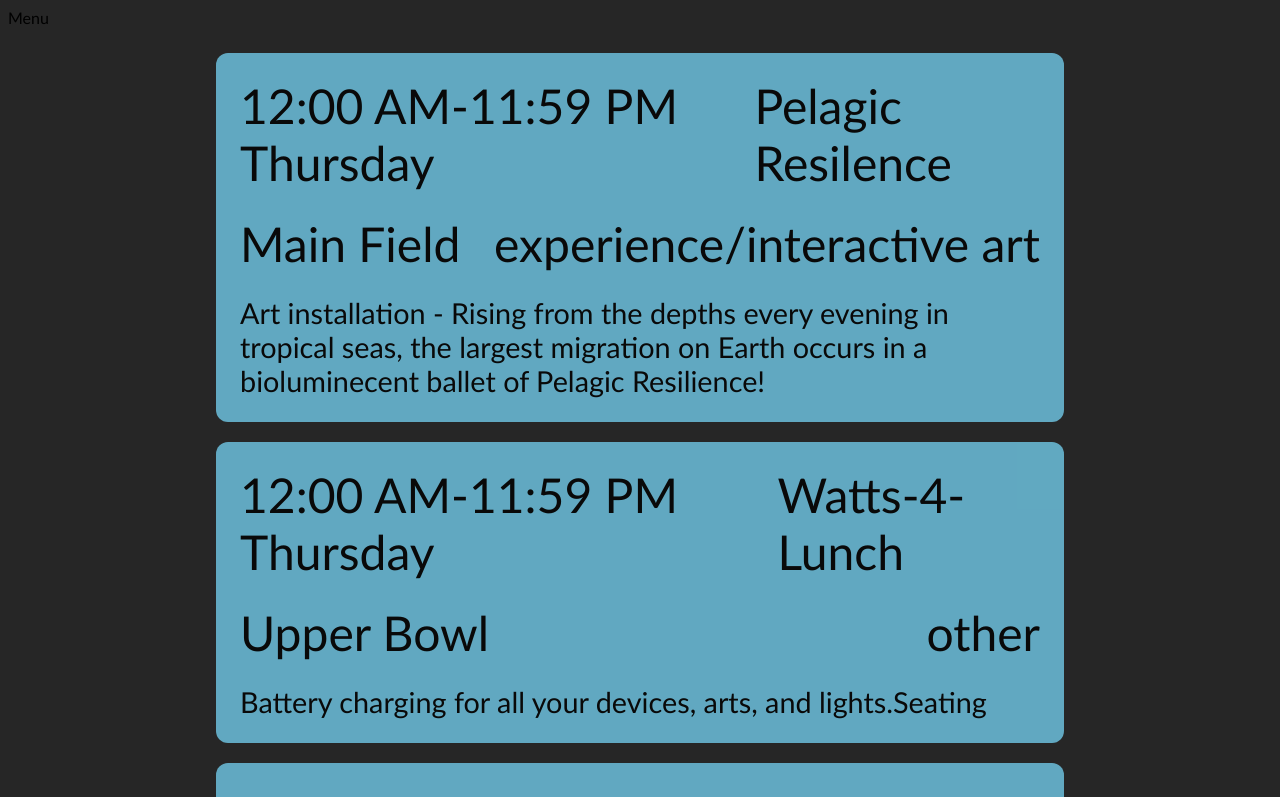
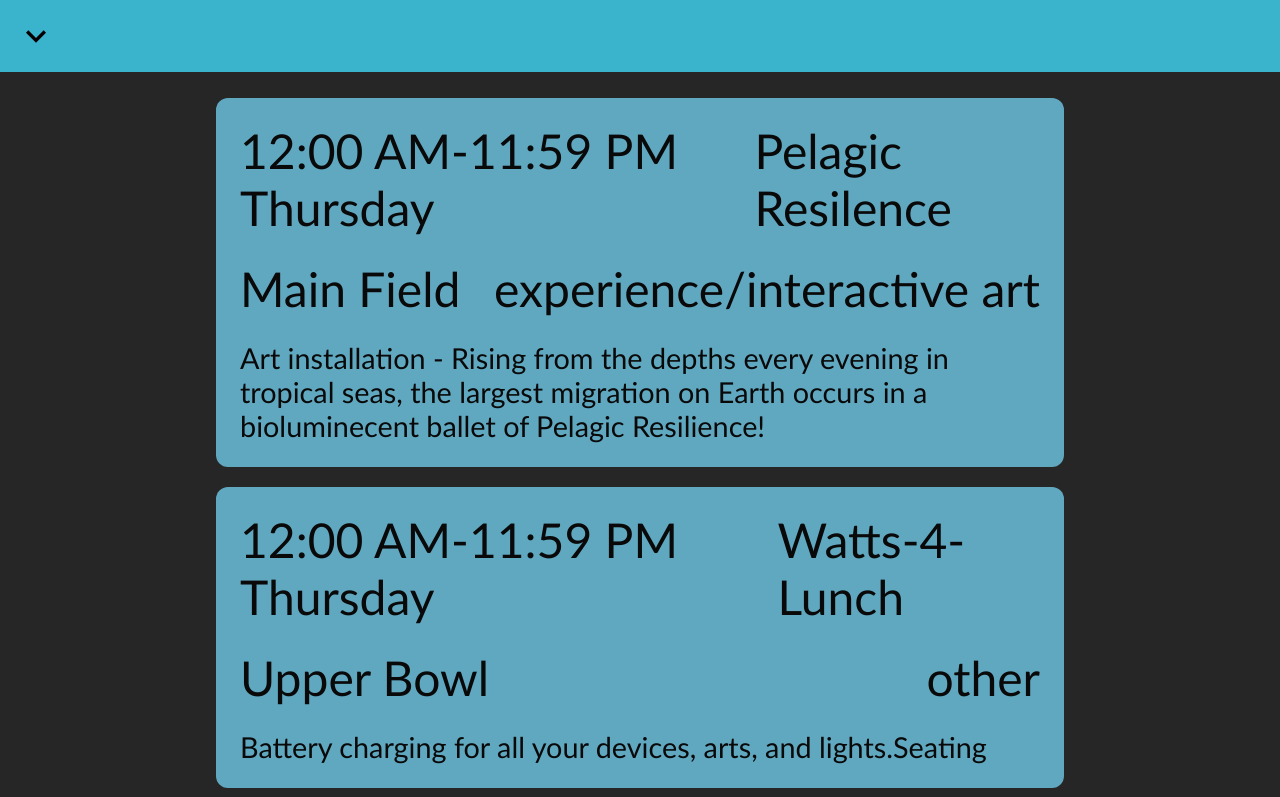
Before and after one commit to WWW-Wizards/SOAK-WWW, a React (Vite) app: page / in a window 1280 px wide. Shown: the top 797 px of the page. Built offline with nearby package versions, Linux system fonts and the light colour scheme.

Commit message:
feat: Creates menu accordion placeholder

```diff
--- a/src/components/EventMain.jsx
+++ b/src/components/EventMain.jsx
@@ -1,13 +1,8 @@
 import React from "react";
-import Menu from "./menu/Menu";
-
-import { useMenu } from "../state/StateProvider";
+import { Menu } from "./menu/Menu";
 import { EventList } from "./List/EventList";
 
 function EventMain() {
-  // state
-  const { menu } = useMenu();
-
   return (
     <main className="app">
       <Menu />
--- a/src/components/menu/Menu.jsx
+++ b/src/components/menu/Menu.jsx
@@ -1,9 +1,22 @@
-import React from 'react'
+import React from "react";
+import { useMenu, useFilter } from "../../state/StateProvider";
 
-function Menu() {
+export const Menu = () => {
+  const { menu, setMenu } = useMenu();
+
   return (
-    <div>Menu</div>
-  )
-}
-
-export default Menu
+    <div className="menu-accordion-wrapper">
+      <div className="menu-accordion-title" onClick={() => setMenu(!menu)}>
+        <svg
+          className={`menu-accordion-svg ${menu ? "expanded" : ""}`}
+          viewBox="0 0 24 24"
+        >
+          <path d="M16.59 8.59 12 13.17 7.41 8.59 6 10l6 6 6-6z"></path>
+        </svg>
+      </div>
+      {menu && (
+        <div className="menu-accordion-content">Menu content placeholder</div>
+      )}
+    </div>
+  );
+};
--- /dev/null
+++ b/src/components/menu/Menu.scss
@@ -0,0 +1,64 @@
+.menu {
+    &-accordion-wrapper {
+        position: sticky;
+        top: 0;
+    }
+
+    &-accordion-title {
+        display: flex;
+        flex-direction: row;
+        justify-content: space-between;
+        cursor: pointer;
+        background-color: #21aeca;
+    }
+
+    &-accordion-title:hover {
+        background-color: #3ab4cc;
+    }
+
+    &-accordion-title,
+    &-accordion-content {
+        padding: 1rem;
+    }
+
+    &-accordion-content {
+        background-color: #39b9d2;
+    }
+
+    &-accordion-svg {
+        width: 1em;
+        height: 1em;
+        font-size: 2.5rem;
+        transition: transform 0.3s ease;
+    }
+
+    &-favorites-svg {
+        width: 1em;
+        height: 1em;
+        font-size: 2.5rem;
+        fill: none;
+        stroke: currentColor;
+        stroke-width: 2;
+        stroke-linecap: round;
+        stroke-linejoin: round;
+        cursor: pointer;
+    }
+
+    &-favorited {
+        fill: black;
+    }
+
+    @media screen and (max-width: 700px) {
+        body {
+            font-size: 18px;
+        }
+
+        &-accordion-wrapper {
+            width: 90%;
+        }
+    }
+}
+
+.expanded {
+    transform: rotate(180deg);
+}
--- a/src/state/StateProvider.js
+++ b/src/state/StateProvider.js
@@ -6,7 +6,7 @@ export const UserContext = createContext();
 export function StateProvider({ children }) {
   const [loading, setLoading] = useState(false);
   const [filter, setFilter] = useState();
-  const [menu, setMenu] = useState();
+  const [menu, setMenu] = useState(false);
   const [events, setEvents] = useState(data);
 
   // happens on load
--- a/src/styles.scss
+++ b/src/styles.scss
@@ -1,10 +1,12 @@
 @import "./src/components/list/EventList.scss";
 @import "./src/components/details/EventDetails.scss";
+@import "/src/components/menu/Menu.scss";
 
 * {
   font-family: "Gill Sans", "Gill Sans MT", Calibri, "Trebuchet MS", sans-serif;
 }
-html {
+
+html, body {
   background-color: #262626;
   width: 100vw;
   height: 100vh;
```
